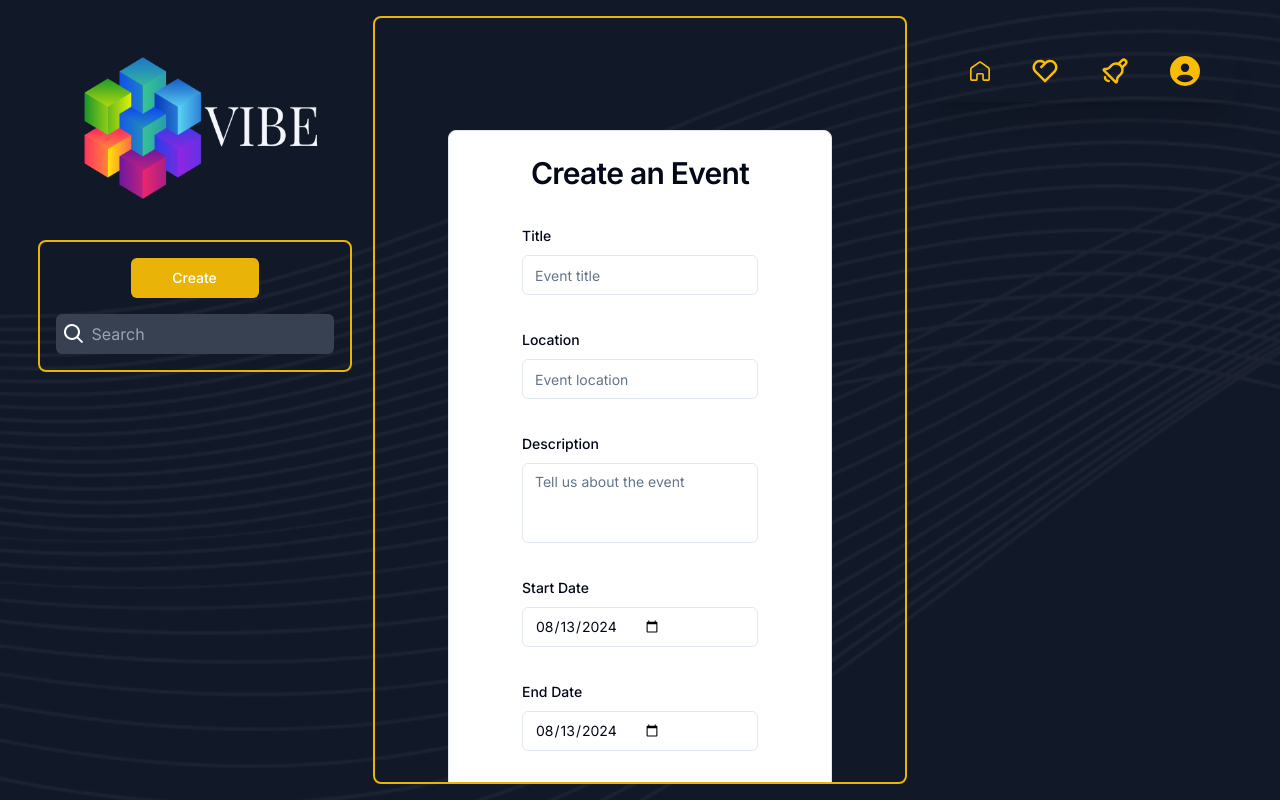
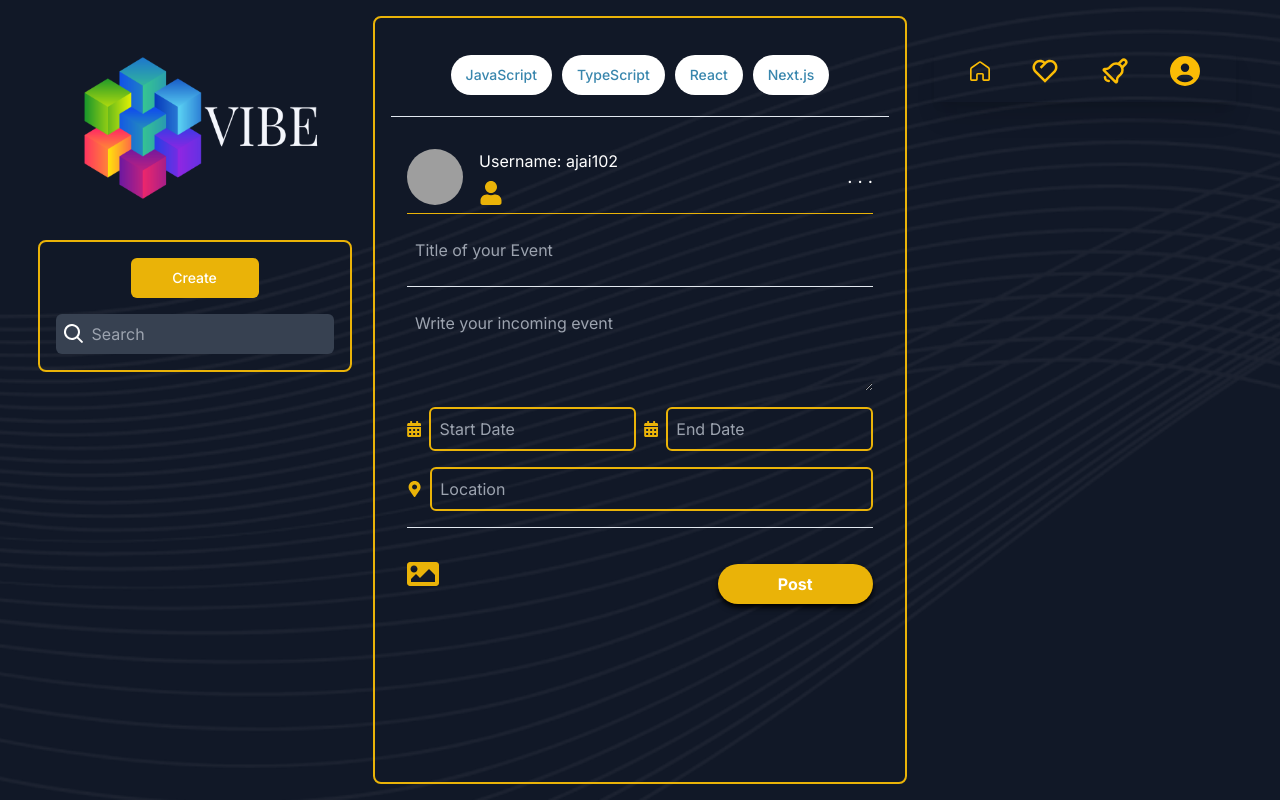
Before and after one commit to Rikitty/IThinkHackathon, a Next.js app in the folder src/VIBE_frontend/: page /dashboard/create in a window 1280 px wide. Built offline with nearby package versions, Linux system fonts and the light colour scheme; grey boxes are pictures that could not be loaded.

Commit message:
Finished UI for create and profile

```diff
--- a/src/VIBE_frontend/src/app/dashboard/create/page.tsx
+++ b/src/VIBE_frontend/src/app/dashboard/create/page.tsx
@@ -1,3 +1,7 @@
+"use client";
+
+import Chip from "@/components/chip/Chip";
+import { Avatar, AvatarFallback, AvatarImage } from "@/components/ui/avatar";
 import CreateForm from "@/components/create/createForm";
 import {
   Card,
@@ -6,12 +10,125 @@ import {
   CardHeader,
   CardTitle,
 } from "@/components/ui/card";
+import { FaCalendarAlt, FaImage, FaMapMarkerAlt, FaUser } from "react-icons/fa";
+import { Separator } from "@/components/ui/separator";
+
+
+  const chips = ["JavaScript", "TypeScript", "React", "Next.js"];
+
+  const handleChipClick = (chip: string) => {
+    alert(`Chip clicked: ${chip}`);
+  };
 
 export default function Create() {
   return (
-    <div className="flex min-h-screen flex-col items-center justify-between p-24">
-      <div className="flex-1 min-h-96">
-        <Card className="w-96">
+    <div className="flex h-[42rem] flex-col items-center justify-between">
+
+      <div className="flex justify-center mt-4">
+        {chips.map((chip, index) => (
+          <Chip
+            key={index}
+            label={chip}
+            onClick={() => handleChipClick(chip)}
+          />
+        ))}
+      </div>
+
+      <Separator className="my-4" />
+
+      <div className="flex-1 w-full p-4 rounded-lg">
+      {/* Upper Section */}
+      <div className="flex items-center justify-between">
+        <div className="flex items-center">
+          <Avatar className="h-14 w-14">
+            <AvatarImage src="https://github.com/shadcn.png" alt="@shadcn" />
+            <AvatarFallback>CN</AvatarFallback>
+          </Avatar>
+
+          <div className="pl-4">
+            <p className="text-white">Username: ajai102</p>
+            <FaUser className="text-2xl text-yellow-500 mt-2" />
+          </div>
+        </div>
+
+        <a href="#" className="text-lg text-white">. . .</a>
+      </div>
+
+      {/* Separator */}
+      <hr className="border-t-1 border-yellow-500 mt-2 mb-4" />
+
+      {/* Event Form */}
+      <div className="flex flex-col space-y-4">
+        <input
+          type="text"
+          placeholder="Title of your Event"
+          className="w-full p-2 bg-transparent text-white rounded-md placeholder-gray-400"
+        />
+
+        <Separator />
+
+        <textarea
+          placeholder="Write your incoming event"
+          className="w-full p-2 bg-transparent text-white rounded-md placeholder-gray-400"
+          rows={3}
+        />
+
+        {/* Date and Location Inputs */}
+        <div className="flex space-x-2">
+          <div className="flex items-center space-x-2 flex-1">
+            <FaCalendarAlt className="text-yellow-500" />
+            <input
+              type="text"
+              placeholder="Start Date"
+              className="w-full p-2 bg-transparent text-white rounded-md placeholder-gray-400 border-2 border-yellow-500"
+            />
+          </div>
+          <div className="flex items-center space-x-2 flex-1">
+            <FaCalendarAlt className="text-yellow-500" />
+            <input
+              type="text"
+              placeholder="End Date"
+              className="w-full p-2 bg-transparent text-white rounded-md placeholder-gray-400 border-2 border-yellow-500"
+            />
+          </div>
+        </div>
+
+        <div className="flex items-center space-x-2">
+          <FaMapMarkerAlt className="text-yellow-500" />
+          <input
+            type="text"
+            placeholder="Location"
+            className="w-full p-2 bg-transparent text-white rounded-md placeholder-gray-400 border-2 border-yellow-500"
+          />
+        </div>
+
+        <Separator />
+
+        {/* Image Upload Button */}
+        <div className="flex items-center space-x-2">
+          <button className="flex-1 text-white rounded-md">
+            <FaImage className="text-yellow-500 size-8" />
+          </button>
+
+          <button className="flex justify-center items-end w-1/3 p-2 mt-5 bg-yellow-500 text-white font-bold rounded-3xl mx-full shadow-black shadow-md">
+          Post
+        </button>
+        </div>
+
+        {/* Post Button */}
+
+
+        </div>
+
+        </div>
+
+    </div>
+  );
+}
+
+
+{/* <div className="flex-1 min-h-96 w-full">
+        <Card className="">
           <CardHeader className="flex items-center">
             <CardTitle className="scroll-m-20 pb-2 text-3xl font-semibold tracking-tight first:mt-0">
               Create an Event
@@ -21,7 +138,4 @@ export default function Create() {
             <CreateForm />{" "}
           </CardContent>
         </Card>
-      </div>
-    </div>
-  );
-}
+      </div> */}
--- a/src/VIBE_frontend/src/app/dashboard/page.tsx
+++ b/src/VIBE_frontend/src/app/dashboard/page.tsx
@@ -1,270 +1,270 @@
-// 'use client';
-// import React, { useState } from 'react';
-// import Chip from '@/components/chip/Chip';
-// import crud from '@/app/crud';
-// import { GrCalendar, GrLocation } from 'react-icons/gr';
-// import { CiHeart } from 'react-icons/ci';
-// import { FaHeart } from 'react-icons/fa';
+'use client';
+import React, { useState } from 'react';
+import Chip from '@/components/chip/Chip';
+import crud from '@/app/crud';
+import { GrCalendar, GrLocation } from 'react-icons/gr';
+import { CiHeart } from 'react-icons/ci';
+import { FaHeart } from 'react-icons/fa';
 
-// crud.deleteAllDataFromLocalStorage();
-// const initialData = [
-//   {
-//     username: "Arduino Day Philippines",
-//     event_message: "Celebrate Arduino Day with us at Arduino Day Philippines! Join our community, share your projects, and let's make something amazing together!",
-//     image: ["https://cdn.pixabay.com/photo/2016/09/08/18/45/cube-1655118_640.jpg"],
-//     clip: [],
-//     date: "March 23, 2024",
-//     location: "iAcademy"
-//   },
-//   {
-//     username: "Arduino Day Philippines",
-//     event_message: "Celebrate Arduino Day with us at Arduino Day Philippines! Join our community, share your projects, and let's make something amazing together!",
-//     image: ["https://cdn.pixabay.com/photo/2016/09/08/18/45/cube-1655118_640.jpg"],
-//     clip: [],
-//     date: "March 23, 2024",
-//     location: "iAcademy"
-//   },
-//   {
-//     username: "Arduino Day Philippines",
-//     event_message: "Celebrate Arduino Day with us at Arduino Day Philippines! Join our community, share your projects, and let's make something amazing together!",
-//     image: ["https://cdn.pixabay.com/photo/2016/09/08/18/45/cube-1655118_640.jpg"],
-//     clip: [],
-//     date: "March 23, 2024",
-//     location: "iAcademy"
-//   },
-//   {
-//     username: "Arduino Day Philippines",
-//     event_message: "Celebrate Arduino Day with us at Arduino Day Philippines! Join our community, share your projects, and let's make something amazing together!",
-//     image: ["https://cdn.pixabay.com/photo/2016/09/08/18/45/cube-1655118_640.jpg"],
-//     clip: [],
-//     date: "March 23, 2024",
-//     location: "iAcademy"
-//   }
-// ];
-// crud.saveDataToLocalStorage(initialData);
-// const storedData = crud.getDataFromLocalStorage();
-
-// const Dashboard: React.FC = () => {
-//   const chips = ['Technology', 'Business', 'Marketing', 'Education', 'Arts'];
-//   const handleChipClick = (chip: string) => {
-//     alert(`Chip clicked: ${chip}`);
-//   };
-
-//   const [likes, setLikes] = useState<number[]>(storedData.map(() => 0));
-//   const [liked, setLiked] = useState<boolean[]>(storedData.map(() => false));
-
-//   const handleLikeClick = (index: number) => {
-//     const newLikes = [...likes];
-//     const newLiked = [...liked];
-
-//     if (newLiked[index]) {
-//       newLikes[index] -= 1;
-//     } else {
-//       newLikes[index] += 1;
-//     }
-//     newLiked[index] = !newLiked[index];
-
-//     setLikes(newLikes);
-//     setLiked(newLiked);
-//   };
-
-//   return (
-//     <div>
-//       {/* Chips */}
-//       <h1 className='text-lg font-bold m-2'>Hello, World!</h1>
-//       <div className='flex justify-center mt-4'>
-//         {chips.map((chip, index) => (
-//           <Chip key={index} label={chip} onClick={() => handleChipClick(chip)} />
-//         ))}
-//       </div>
-
-//       {/* Event Containers */}
-//       <div className='m-2 mt-7 text-3xl font-bold'>
-//         <h1>Feed</h1>
-//       </div>
-//           {storedData.map((item: { username: string; event_message: string; image: string[]; date: string; location: string; }, index: number) => (
-//             <div key={index} className="m-2 mt-8 p-2 bg-gray-800 bg-opacity-60 rounded-md shadow-lg flex">
-//               {/* Event Image */}
-//               <div className='w-1/3 p-4 flex justify-center'>
-//                 {item.image.length > 0 && (
-//                   <img src={item.image[0]} alt="Event" className="w-full h-auto rounded-md" />
-//                 )}
-//               </div>
-
-//               {/* Event Details */}
-//               <div className='w-2/3 p-3'>
-//                 <div className='text-xl font-bold text-white'>
-//                   {item.username}
-//                 </div>
-//                 <div className='text-sm text-gray-400 flex items-center mt-2'>
-//                   <GrCalendar className="mr-1" />{item.date} <GrLocation className="ml-2 mr-1" /> {item.location}
-//                 </div>
-//                 <div className='text-sm text-gray-200 mt-2'>
-//                   {item.event_message}
-//                 </div>
-
-//                 {/* Event Footer */}
-//                 <div className='flex justify-between items-center mt-4'>
-//                   <button
-//                     onClick={() => handleLikeClick(index)}
-//                     className='bg-orange-400 text-white py-1 px-3 rounded-md flex items-center'
-//                   >
-//                     {liked[index] ? <FaHeart className='mr-2' /> : <CiHeart className='mr-2' />} {likes[index]}
-//                   </button>
-//                   <button
-//                     className='bg-yellow-500 text-white py-1 px-3 rounded-md'
-//                     onClick={() => alert('Register Now')}
-//                   >
-//                     REGISTER NOW
-//                   </button>
-//                 </div>
-//           </div>
-//         </div>
-//       ))}
-//     </div>
-//   );
-// };
-
-// export default Dashboard;
-
-
-
-"use client";
-import React, { useEffect } from "react";
-import { useAppDispatch, useAppSelector } from "@/lib/hooks";
-import {
-  fetchEvents,
-  toggleLikeEvent,
-} from "@/lib/features/events/eventsSlice";
-import Chip from "@/components/chip/Chip";
-import { GrCalendar, GrLocation } from "react-icons/gr";
-import { CiHeart } from "react-icons/ci";
-import { FaHeart } from "react-icons/fa";
-import Image from "next/image";
-import { useRouter } from "next/navigation";
-
-interface Like {
-  userId: number;
+crud.deleteAllDataFromLocalStorage();
+const initialData = [
+  {
+    username: "Arduino Day Philippines",
+    event_message: "Celebrate Arduino Day with us at Arduino Day Philippines! Join our community, share your projects, and let's make something amazing together!",
+    image: ["https://cdn.pixabay.com/photo/2016/09/08/18/45/cube-1655118_640.jpg"],
+    clip: [],
+    date: "March 23, 2024",
+    location: "iAcademy"
+  },
+  {
+    username: "Arduino Day Philippines",
+    event_message: "Celebrate Arduino Day with us at Arduino Day Philippines! Join our community, share your projects, and let's make something amazing together!",
+    image: ["https://cdn.pixabay.com/photo/2016/09/08/18/45/cube-1655118_640.jpg"],
+    clip: [],
+    date: "March 23, 2024",
+    location: "iAcademy"
+  },
+  {
+    username: "Arduino Day Philippines",
+    event_message: "Celebrate Arduino Day with us at Arduino Day Philippines! Join our community, share your projects, and let's make something amazing together!",
+    image: ["https://cdn.pixabay.com/photo/2016/09/08/18/45/cube-1655118_640.jpg"],
+    clip: [],
+    date: "March 23, 2024",
+    location: "iAcademy"
+  },
+  {
+    username: "Arduino Day Philippines",
+    event_message: "Celebrate Arduino Day with us at Arduino Day Philippines! Join our community, share your projects, and let's make something amazing together!",
+    image: ["https://cdn.pixabay.com/photo/2016/09/08/18/45/cube-1655118_640.jpg"],
+    clip: [],
+    date: "March 23, 2024",
+    location: "iAcademy"
   }
-
-interface ExtendedEvent {
-  id: number;
-  title: string;
-  location: string;
-  description: string;
-  startDate: Date;
-  endDate: Date;
-  imageUrl: string | null;
-  userId: number;
-  likes?: Like[];
-}
+];
+crud.saveDataToLocalStorage(initialData);
+const storedData = crud.getDataFromLocalStorage();
 
 const Dashboard: React.FC = () => {
-  const dispatch = useAppDispatch();
-  const router = useRouter();
-  const events = useAppSelector(
-    (state) => state.events.events
-  ) as ExtendedEvent[];
-  const userId = useAppSelector((state) => state.user.id);
-  const token = useAppSelector((state) => state.user.token) || "";
-
-  const chips = ["Technology", "Business", "Marketing", "Education", "Arts"];
-
-  useEffect(() => {
-    // Fetch events on component mount
-    dispatch(fetchEvents());
-  }, [dispatch]);
-
+  const chips = ['Technology', 'Business', 'Marketing', 'Education', 'Arts'];
   const handleChipClick = (chip: string) => {
     alert(`Chip clicked: ${chip}`);
   };
 
-  const handleLikeClick = (eventId: number, hasLiked: boolean) => {
-    dispatch(toggleLikeEvent({ eventId, hasLiked, token }));
-  };
+  const [likes, setLikes] = useState<number[]>(storedData.map(() => 0));
+  const [liked, setLiked] = useState<boolean[]>(storedData.map(() => false));
 
-  const handleEventClick = (eventId: number) => {
-    router.push(`/dashboard/event/${eventId}`);
+  const handleLikeClick = (index: number) => {
+    const newLikes = [...likes];
+    const newLiked = [...liked];
+
+    if (newLiked[index]) {
+      newLikes[index] -= 1;
+    } else {
+      newLikes[index] += 1;
+    }
+    newLiked[index] = !newLiked[index];
+
+    setLikes(newLikes);
+    setLiked(newLiked);
   };
 
   return (
     <div>
-      <h1 className="text-lg font-bold m-2">Hello, World!</h1>
-      <div className="flex justify-center mt-4">
+      {/* Chips */}
+      <h1 className='text-lg font-bold m-2'>Hello, World!</h1>
+      <div className='flex justify-center mt-4'>
         {chips.map((chip, index) => (
-          <Chip
-            key={index}
-            label={chip}
-            onClick={() => handleChipClick(chip)}
-          />
+          <Chip key={index} label={chip} onClick={() => handleChipClick(chip)} />
         ))}
       </div>
 
-      <div className="m-2 mt-7 text-3xl font-bold">
+      {/* Event Containers */}
+      <div className='m-2 mt-7 text-3xl font-bold'>
         <h1>Feed</h1>
       </div>
-      {events.map((item) => {
-        const likes = item.likes || [];
-        const hasLiked = likes.some((like) => like.userId === userId);
-
-        return (
-          <div
-            key={item.id}
-            className="m-2 mt-8 p-2 bg-gray-800 bg-opacity-60 rounded-md shadow-lg flex cursor-pointer"
-            onClick={() => handleEventClick(item.id)} // Handle event click
-          >
-            <div className="w-1/3 p-4 flex justify-center">
-              {item.imageUrl && (
-                <img
-                  src={item.imageUrl}
-                  alt="Event"
-                  className="w-full h-auto rounded-md"
-                />
+          {storedData.map((item: { username: string; event_message: string; image: string[]; date: string; location: string; }, index: number) => (
+            <div key={index} className="m-2 mt-8 p-2 bg-gray-800 bg-opacity-60 rounded-md shadow-lg flex">
+              {/* Event Image */}
+              <div className='w-1/3 p-4 flex justify-center'>
+                {item.image.length > 0 && (
+                  <img src={item.image[0]} alt="Event" className="w-full h-auto rounded-md" />
                 )}
               </div>
 
-            <div className="w-2/3 p-3">
-              <div className="text-xl font-bold text-white">{item.title}</div>
-              <div className="text-sm text-gray-400 flex items-center mt-2">
-                <GrCalendar className="mr-1" />
-                {new Date(item.startDate).toDateString()}{" "}
-                <GrLocation className="ml-2 mr-1" /> {item.location}
+              {/* Event Details */}
+              <div className='w-2/3 p-3'>
+                <div className='text-xl font-bold text-white'>
+                  {item.username}
                 </div>
-              <div className="text-sm text-gray-200 mt-2">
-                {item.description}
+                <div className='text-sm text-gray-400 flex items-center mt-2'>
+                  <GrCalendar className="mr-1" />{item.date} <GrLocation className="ml-2 mr-1" /> {item.location}
+                </div>
+                <div className='text-sm text-gray-200 mt-2'>
+                  {item.event_message}
                 </div>
 
-              <div className="flex justify-between items-center mt-4">
+                {/* Event Footer */}
+                <div className='flex justify-between items-center mt-4'>
                   <button
-                  onClick={(e) => {
-                    e.stopPropagation(); // Prevent the event click handler from firing
-                    handleLikeClick(item.id, hasLiked);
-                  }}
-                  className="bg-orange-400 text-white py-1 px-3 rounded-md flex items-center"
+                    onClick={() => handleLikeClick(index)}
+                    className='bg-orange-400 text-white py-1 px-3 rounded-md flex items-center'
                   >
-                  {hasLiked ? (
-                    <FaHeart className="mr-2" />
-                  ) : (
-                    <CiHeart className="mr-2" />
-                  )}{" "}
-                  {likes.length}
+                    {liked[index] ? <FaHeart className='mr-2' /> : <CiHeart className='mr-2' />} {likes[index]}
                   </button>
                   <button
-                  onClick={(e) => {
-                    e.stopPropagation(); // Prevent the event click handler from firing
-                    handleEventClick(item.id);
-                  }}
-                  className="bg-yellow-500 text-white py-1 px-3 rounded-md"
+                    className='bg-yellow-500 text-white py-1 px-3 rounded-md'
+                    onClick={() => alert('Register Now')}
                   >
                     REGISTER NOW
                   </button>
                 </div>
           </div>
         </div>
-        );
-      })}
+      ))}
     </div>
   );
 };
 
 export default Dashboard;
+
+
+
+// "use client";
+// import React, { useEffect } from "react";
+// import { useAppDispatch, useAppSelector } from "@/lib/hooks";
+// import {
+//   fetchEvents,
+//   toggleLikeEvent,
+// } from "@/lib/features/events/eventsSlice";
+// import Chip from "@/components/chip/Chip";
+// import { GrCalendar, GrLocation } from "react-icons/gr";
+// import { CiHeart } from "react-icons/ci";
+// import { FaHeart } from "react-icons/fa";
+// import Image from "next/image";
+// import { useRouter } from "next/navigation";
+
+// interface Like {
+//   userId: number;
+// }
+
+// interface ExtendedEvent {
+//   id: number;
+//   title: string;
+//   location: string;
+//   description: string;
+//   startDate: Date;
+//   endDate: Date;
+//   imageUrl: string | null;
+//   userId: number;
+//   likes?: Like[];
+// }
+
+// const Dashboard: React.FC = () => {
+//   const dispatch = useAppDispatch();
+//   const router = useRouter();
+//   const events = useAppSelector(
+//     (state) => state.events.events
+//   ) as ExtendedEvent[];
+//   const userId = useAppSelector((state) => state.user.id);
+//   const token = useAppSelector((state) => state.user.token) || "";
+
+//   const chips = ["Technology", "Business", "Marketing", "Education", "Arts"];
+
+//   useEffect(() => {
+//     // Fetch events on component mount
+//     dispatch(fetchEvents());
+//   }, [dispatch]);
+
+//   const handleChipClick = (chip: string) => {
+//     alert(`Chip clicked: ${chip}`);
+//   };
+
+//   const handleLikeClick = (eventId: number, hasLiked: boolean) => {
+//     dispatch(toggleLikeEvent({ eventId, hasLiked, token }));
+//   };
+
+//   const handleEventClick = (eventId: number) => {
+//     router.push(`/dashboard/event/${eventId}`);
+//   };
+
+//   return (
+//     <div>
+//       <h1 className="text-lg font-bold m-2">Hello, World!</h1>
+//       <div className="flex justify-center mt-4">
+//         {chips.map((chip, index) => (
+//           <Chip
+//             key={index}
+//             label={chip}
+//             onClick={() => handleChipClick(chip)}
+//           />
+//         ))}
+//       </div>
+
+//       <div className="m-2 mt-7 text-3xl font-bold">
+//         <h1>Feed</h1>
+//       </div>
+//       {events.map((item) => {
+//         const likes = item.likes || [];
+//         const hasLiked = likes.some((like) => like.userId === userId);
+
+//         return (
+//           <div
+//             key={item.id}
+//             className="m-2 mt-8 p-2 bg-gray-800 bg-opacity-60 rounded-md shadow-lg flex cursor-pointer"
+//             onClick={() => handleEventClick(item.id)} // Handle event click
+//           >
+//             <div className="w-1/3 p-4 flex justify-center">
+//               {item.imageUrl && (
+//                 <img
+//                   src={item.imageUrl}
+//                   alt="Event"
+//                   className="w-full h-auto rounded-md"
+//                 />
+//               )}
+//             </div>
+
+//             <div className="w-2/3 p-3">
+//               <div className="text-xl font-bold text-white">{item.title}</div>
+//               <div className="text-sm text-gray-400 flex items-center mt-2">
+//                 <GrCalendar className="mr-1" />
+//                 {new Date(item.startDate).toDateString()}{" "}
+//                 <GrLocation className="ml-2 mr-1" /> {item.location}
+//               </div>
+//               <div className="text-sm text-gray-200 mt-2">
+//                 {item.description}
+//               </div>
+
+//               <div className="flex justify-between items-center mt-4">
+//                 <button
+//                   onClick={(e) => {
+//                     e.stopPropagation(); // Prevent the event click handler from firing
+//                     handleLikeClick(item.id, hasLiked);
+//                   }}
+//                   className="bg-orange-400 text-white py-1 px-3 rounded-md flex items-center"
+//                 >
+//                   {hasLiked ? (
+//                     <FaHeart className="mr-2" />
+//                   ) : (
+//                     <CiHeart className="mr-2" />
+//                   )}{" "}
+//                   {likes.length}
+//                 </button>
+//                 <button
+//                   onClick={(e) => {
+//                     e.stopPropagation(); // Prevent the event click handler from firing
+//                     handleEventClick(item.id);
+//                   }}
+//                   className="bg-yellow-500 text-white py-1 px-3 rounded-md"
+//                 >
+//                   REGISTER NOW
+//                 </button>
+//               </div>
+//             </div>
+//           </div>
+//         );
+//       })}
+//     </div>
+//   );
+// };
+
+// export default Dashboard;
```
Also changed, not shown: src/VIBE_frontend/src/app/dashboard/profile/page.tsx (+6 -1 lines). Lines whose indentation alone changed are shown as unchanged.
